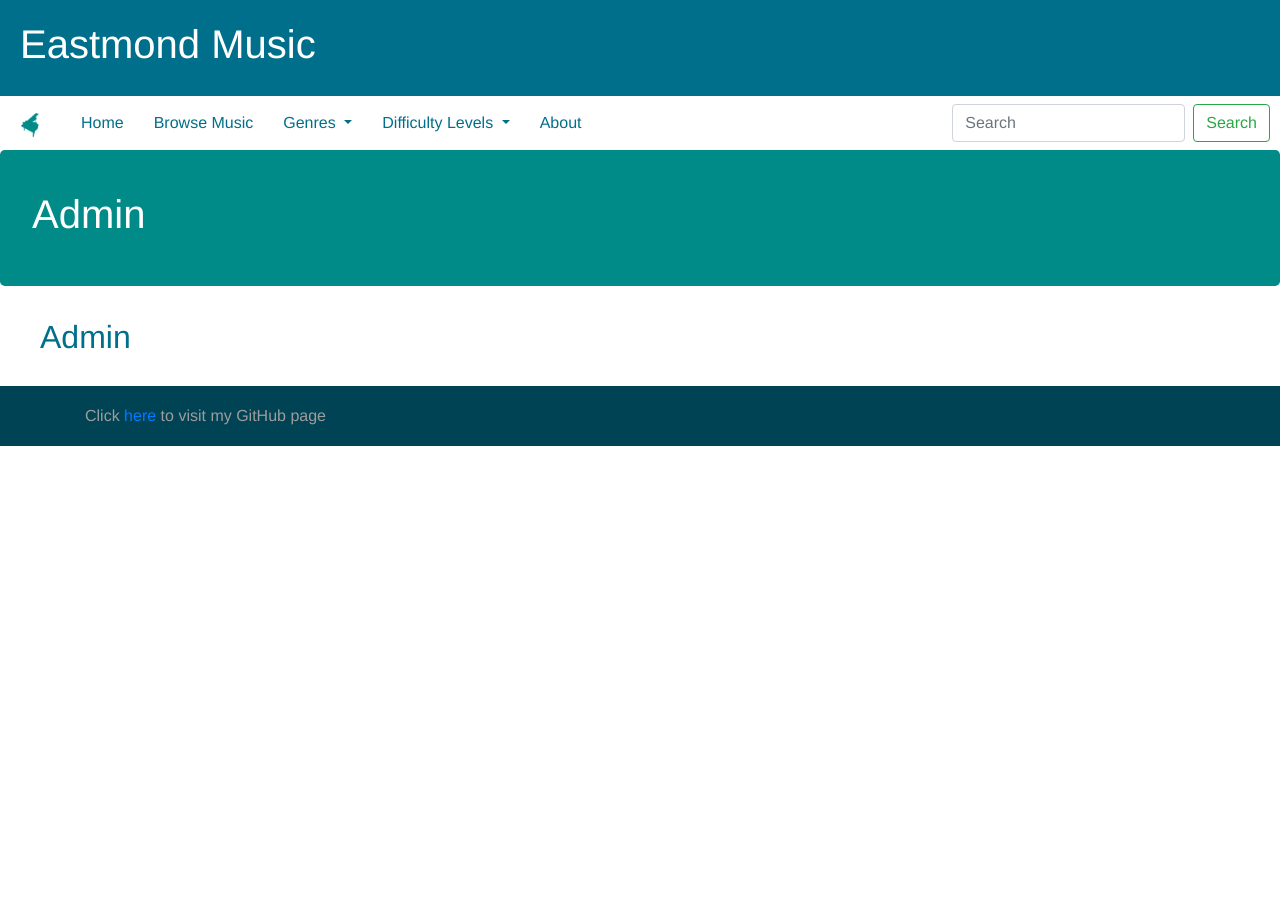
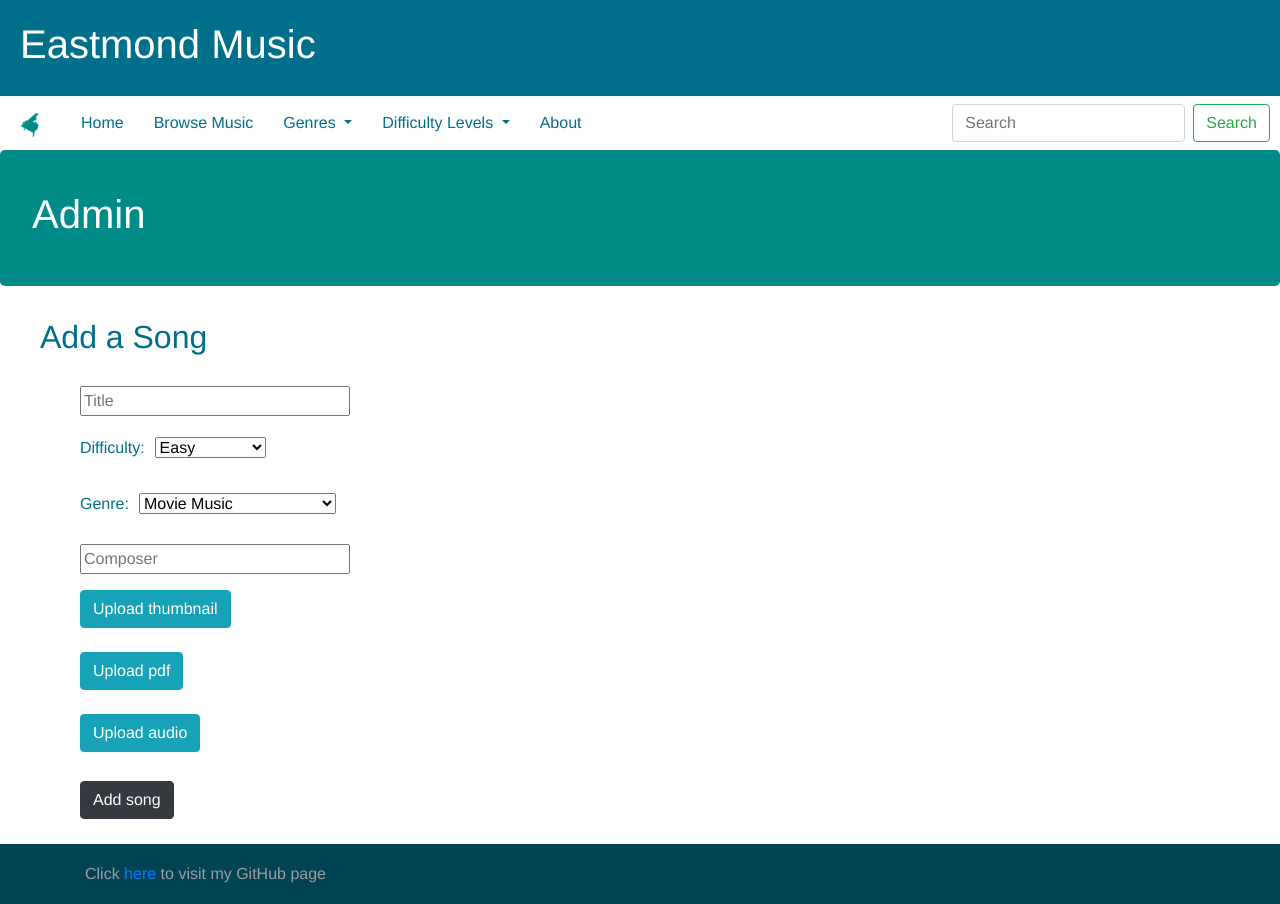
Before and after one commit to devin-eastmond/sheet-music-site, a Vue app in the folder front-end/: page /admin in a window 1280 px wide. Before the commit the page ends 800 px from the top, so only its background shows below. Built offline with nearby package versions, Linux system fonts and the light colour scheme.

Commit message:
Finished front end for adding on admin page

```diff
--- a/front-end/package.json
+++ b/front-end/package.json
@@ -8,6 +8,7 @@
     "lint": "vue-cli-service lint"
   },
   "dependencies": {
+    "axios": "^0.21.0",
     "core-js": "^3.6.5",
     "vue": "^2.6.11",
     "vue-router": "^3.2.0"
--- a/front-end/src/views/Admin.vue
+++ b/front-end/src/views/Admin.vue
@@ -2,7 +2,66 @@
   <div class="admin">
     <Header pageName="Admin"/>
     <div class="rectangle-white form-block">
-      <h2>Admin</h2>
+      <h2>Add a Song</h2>
+      <div class="row">
+        <div class="col-md-4">
+          <div class="form-block">
+            <input v-model="title" placeholder="Title">
+            <p></p>
+            <label for="difficulty" class="form-label">Difficulty: </label>
+            <select name="difficulty" id="difficulty">
+              <option value="easy">Easy</option>
+              <option value="intermediate">Intermediate</option>
+              <option value="advanced">Advanced</option>
+            </select>
+            <br>
+            <label for="genre" class="form-label">Genre: </label>
+            <select name="genre" id="genre">
+              <option value="movie-music">Movie Music</option>
+              <option value="video-game-soundtracks">Video Game Soundtrack</option>
+              <option value="religious-music">Religious Music</option>
+            </select>
+            <br>
+            <input v-model="composer" placeholder="Composer">
+            <p></p>
+            <label for="thumbnail-upload" class="btn btn-info button-label">
+              Upload thumbnail
+              <input id="thumbnail-upload" type="file" name="thumbnail" @change="thumbnailChanged">
+            </label>
+            <p></p>
+            <label for="pdf-upload" class="btn btn-info button-label">
+              Upload pdf
+              <input id="pdf-upload" type="file" name="pdf" @change="pdfChanged">
+            </label>
+            <p></p>
+            <label for="audio-upload" class="btn btn-info button-label">
+              Upload audio
+              <input id="audio-upload" type="file" name="audio" @change="audioChanged">
+            </label>
+            <div class="upload" v-if="audio">
+              <p>{{ audio.name }}</p>
+            </div>
+            <p></p>
+            <button class="btn btn-dark" @click="upload">Add song</button>
+          </div>
+        </div>
+        <div class="col-md-4">
+          <div class="display">
+            <div class="upload" v-if="thumbnail">
+              <h5>Thumbnail: {{ thumbnail.name }}</h5>
+              <img :src="thumbnailTempPath" class="sample-image"/>
+            </div>
+          </div>
+        </div>
+        <div class="col-md-4">
+          <div class="display">
+            <div class="upload" v-if="pdf">
+              <h5>PDF: {{ pdf.name }}</h5>
+              <img :src="pdfTempPath" class="sample-image"/>
+            </div>
+          </div>
+        </div>
+      </div>
     </div>
     <Footer/>
   </div>
@@ -12,11 +71,62 @@
 // @ is an alias to /src
 import Header from '@/components/Header.vue'
 import Footer from '@/components/Footer.vue'
+import axios from 'axios';
 export default {
   name: 'Admin',
+  data() {
+    return {
+      title: "",
+      difficulty: "",
+      genre: "",
+      composer: "",
+      thumbnail: null,
+      thumbnailTempPath: "",
+      pdf: null,
+      pdfTempPath: "",
+      audio: null,
+    }
+  },
   components: {
     Header,
     Footer
+  },
+  methods: {
+    async upload() {
+      try {
+        const thumbnailData = new FormData();
+        thumbnailData.append('photo', this.thumbnail, this.thumbnail.name)
+        let r1 = await axios.post('/api/photos', thumbnailData);
+        const pdfData = new FormData();
+        pdfData.append('photo', this.pdf, this.pdf.name)
+        let r2 = await axios.post('/api/photos', pdfData);
+        const audioData = new FormData();
+        audioData.append('audio', this.audio, this.audio.name)
+        let r3 = await axios.post('/api/audio', audioData);
+        await axios.post('/api/items', {
+          title: this.title,
+          difficulty: this.difficulty,
+          genre: this.genre,
+          composer: this.composer,
+          thumbnailPath: r1.data.path,
+          pdfPath: r2.data.path,
+          audioPath: r3.data.path
+        });
+      } catch (error) {
+        console.log(error);
+      }
+    },
+    thumbnailChanged(event) {
+      this.thumbnail = event.target.files[0]
+      this.thumbnailTempPath = URL.createObjectURL(this.thumbnail);
+    },
+    pdfChanged(event) {
+      this.pdf = event.target.files[0]
+      this.pdfTempPath = URL.createObjectURL(this.pdf);
+    },
+    audioChanged(event) {
+      this.audio = event.target.files[0]
+    },
   }
 }
 </script>
@@ -31,6 +141,10 @@ export default {
   padding: 0px 40px;
 }
 
+.form-block input {
+  width: 90%;
+}
+
 .form-block select {
   margin-top: 5px;
   margin-bottom: 30px;
@@ -42,14 +156,30 @@ export default {
 }
 
 .form-block button {
-  margin: 35px 0;
+  margin: 5px 0;
 }
 
-.form-block label {
+.form-label {
+  color: rgb(0, 111, 139);
+  padding-right: 10px;
+}
+
+.rectangle-white h2, .rectangle-white p, .rectangle-white h5 {
   color: rgb(0, 111, 139);
 }
 
-.rectangle-white h2, .rectangle-white h3, .rectangle-white h4 {
-  color: rgb(0, 111, 139);
+input[type="file"] {
+    display: none;
 }
+
+.sample-image {
+  max-height: 400px;
+}
+
+.display {
+  align-content: center;
+  margin: auto;
+  text-align: center;
+}
+
 </style>
```
Also changed, not shown: 1 other file (tests, documents, lock files or other folders).
